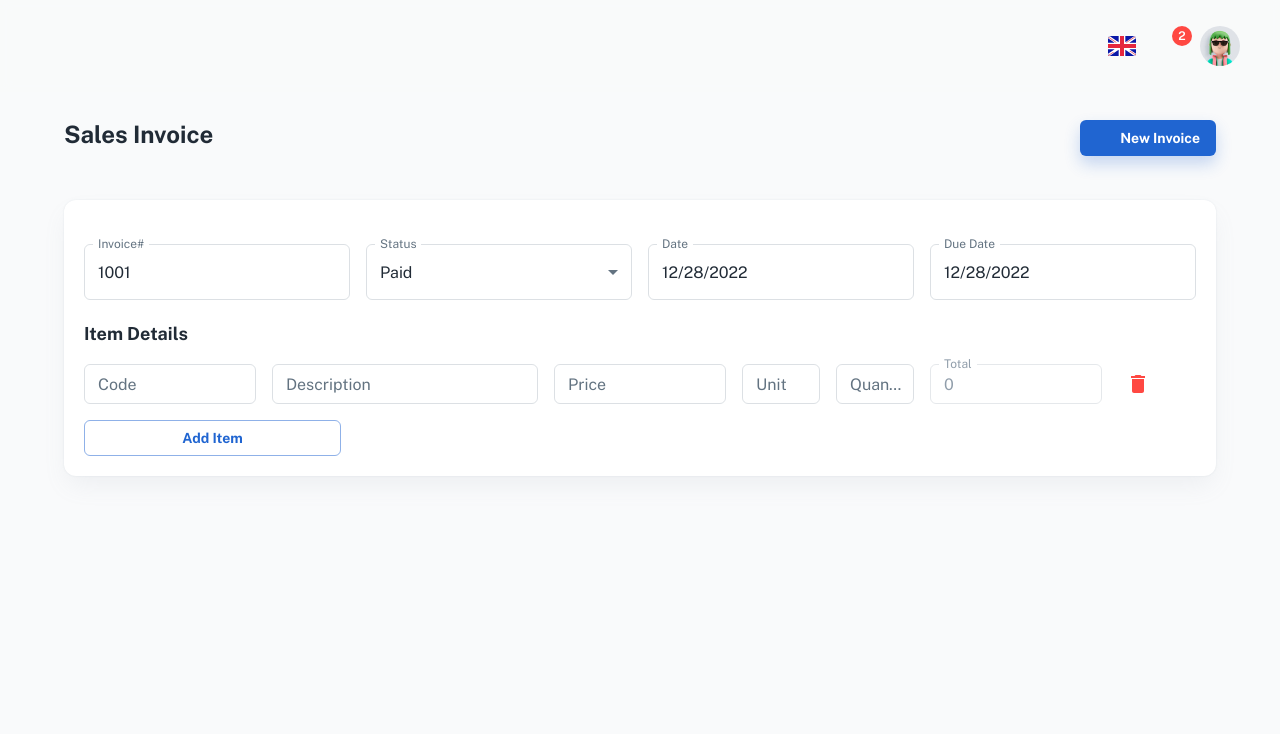
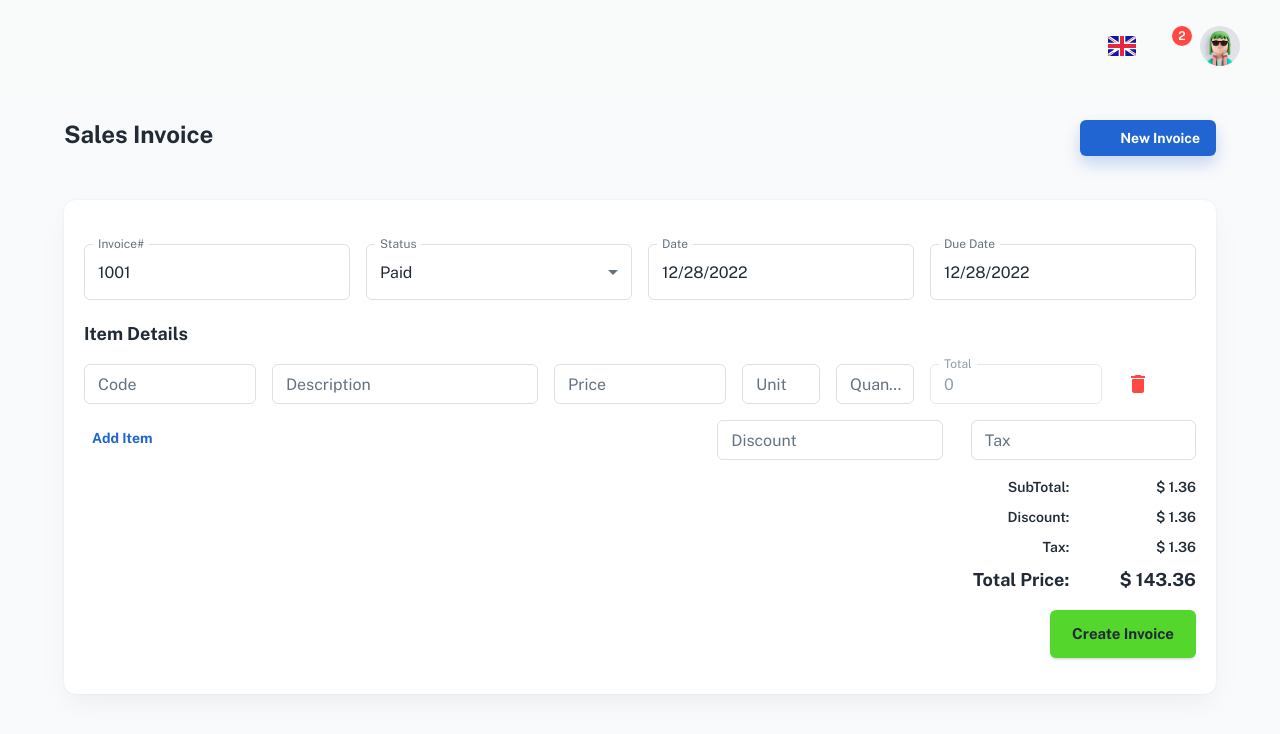
Before and after one commit to Muhsin903125/React_ERP_MUI, a React (Create React App) app: page /dashboard/salesinvoice in a window 1280 px wide. Shown: the top 734 px of the page. Built offline with nearby package versions, Linux system fonts and the light colour scheme; some icons are missing; a web font is replaced by a local one.

Commit message:
Invoice SUbtotal

```diff
--- a/src/pages/Invoice/InvoiceItem.js
+++ b/src/pages/Invoice/InvoiceItem.js
@@ -5,7 +5,7 @@ import {
     Grid,
     TextField,
     FormControl,
-    Box,Stack,
+    Box, Stack,
     ListItem,
     IconButton,
 } from '@mui/material';
@@ -19,68 +19,61 @@ export default function InvoiceItem({ key, codeRef, descRef, unitRef, priceRef,
     // const [itemQty, setQty] = useState(quantity);
 
     return (
-
-        <Grid container spacing={2} mb={2} >
-            <Grid item xs={12} md={2} >
+        <Grid container spacing={2} mb={2}>
+            <Grid item xs={12} md={2}>
                 <TextField size="small"
-                    // value={itemName}
                     inputRef={codeRef}
+                    fullWidth label="Code" name="ItemCode"
                     onChange={onChange}
-                    fullWidth label="Code" name="ItemCode" />
+                />
             </Grid>
-            <Grid item xs={12} md={3} >
+            <Grid item xs={12} md={3}>
                 <TextField size="small"
-                    // value={itemName}
                     inputRef={descRef}
+                    fullWidth label="Description" name="ItemDesc"
                     onChange={onChange}
-                    fullWidth label="Description" name="ItemDesc" />
+                />
             </Grid>
-            <Grid item xs={6} sm={3} md={2} >
+            <Grid item xs={6} sm={3} md={2}>
                 <TextField
                     fullWidth
                     inputRef={priceRef}
-                    //  value={itemPrice}
                     type={'number'}
-                    inputProps={{ inputMode: 'numeric', pattern: '[0-9]*' }}
-                    size="small" label="Price" name="itemPrice" />
+                    inputProps={{ min: "0" }}
+                    size="small" label="Price" name="itemPrice"
+                    onChange={onChange}
+                />
             </Grid>
-            <Grid item xs={6} sm={3} md={1} >
+            <Grid item xs={6} sm={3} md={1}>
                 <TextField
                     type={'number'}
                     fullWidth
                     inputRef={unitRef}
-                    //   value={itemQty}
-                    inputProps={{ inputMode: 'numeric', pattern: '[0-9]*' }} size="small" label="Unit" name="ItemUnit" />
+                    inputProps={{ min: "0" }}
+                    size="small" label="Unit" name="ItemUnit"
+                    onChange={onChange}
+                />
             </Grid>
-            <Grid item xs={6} sm={3} md={1} >
+            <Grid item xs={6} sm={3} md={1}>
                 <TextField
                     type={'number'}
                     fullWidth
                     inputRef={qtyRef}
-                    //   value={itemQty}
-                    inputProps={{ inputMode: 'numeric', pattern: '[0-9]*' }} size="small" label="Quantity" name="itemQty" />
+                    inputProps={{ min: "0" }}
+                    size="small" label="Quantity" name="itemQty"
+                    onChange={onChange}
+                />
             </Grid>
-            <Grid item xs={6} sm={3} md={2} >
+            <Grid item xs={6} sm={3} md={2}>
                 <TextField disabled fullWidth value={0.00} size="small" label="Total" name="itemTotal" />
             </Grid>
-            <Grid item xs={6} sm={3} md={1} >
-                <FormControl fullWidth>
-                <Stack direction="row" spacing={1}>
-                    {/* <IconButton aria-label="delete">
-                        <CheckCircle color="primary"/>
-                    </IconButton>  */}
-                    <IconButton aria-label="delete" onClick={removeItem}>
-                        <Delete color="error"/>
-                    </IconButton>
-                    </Stack>
-                    {/* <Button variant="outlined" color='error'                         onClick={removeItem}
-
-                        endIcon={<Iconify icon="ic:round-delete-forever" size="large" />} >
-
-                        </Button> */}
-                </FormControl>
+            <Grid item xs={6} sm={3} md={1}>
+                <IconButton aria-label="delete" onClick={removeItem}>
+                    <Delete color="error" />
+                </IconButton>
             </Grid>
         </Grid>
 
+
     );
 }
--- a/src/pages/Invoice/SalesInvoice.js
+++ b/src/pages/Invoice/SalesInvoice.js
@@ -31,6 +31,7 @@ import Iconify from '../../components/iconify';
 import DateSelector from '../../components/DateSelector';
 import Dropdownlist from '../../components/DropdownList';
 import InvoiceItem from './InvoiceItem';
+import SubTotalSec from './SubTotalSec';
 
 // ----------------------------------------------------------------------
 
@@ -183,11 +184,13 @@ export default function SalesInvoice() {
             ))}
 
 
-            <Grid container spacing={3.5}  >
-              <Grid item xs={12} md={3} >
-                <Button variant="outlined" fullWidth onClick={addItem}>Add Item</Button>
-              </Grid>
-            </Grid>
+
+            <SubTotalSec addItem={addItem} />
+            <Stack direction="row"  justifyContent="flex-end" mb={2} mt={2}>
+              <Button variant="contained" color='success' size='large'>
+                Create Invoice
+              </Button>
+            </Stack>
           </Stack>
         </Card>
       </Container>
--- /dev/null
+++ b/src/pages/Invoice/SubTotalSec.js
@@ -0,0 +1,107 @@
+
+import {
+    Card,
+    Table,
+    Stack,
+    Paper,
+    Avatar,
+    Button,
+    Popover,
+    Checkbox,
+    TableRow,
+    MenuItem,
+    TableBody,
+    TableCell,
+    Container,
+    Typography,
+    IconButton,
+    TableContainer,
+    TablePagination, Grid,
+    TextField,
+    FormControl,
+    ListItemSecondaryAction,
+    ListItem,
+    List,
+    Divider,
+    Input,
+} from '@mui/material';
+
+export default function SubTotalSec({addItem}) {
+    return (<>
+        <Grid container spacing={3.5} direction="row">
+            <Grid item xs={12} md={4}>
+                <Button   onClick={addItem}>Add Item</Button>
+            </Grid>
+
+            <Grid item container md={8} spacing={3.5} justifyContent="flex-end">
+                <Grid item xs={6} md={4} >
+                    <TextField
+                        fullWidth
+                        type="number"
+                        inputProps={{ min: "0" }}
+                        size="small"
+                        label="Discount"
+                        name="Discount"
+                    />
+                </Grid>
+                <Grid item xs={6} md={4}>
+                    <TextField
+                        fullWidth
+                        type="number"
+                        inputProps={{ min: "0" }}
+                        size="small"
+                        label="Tax"
+                        name="Tax"
+                    />
+                </Grid>
+
+
+            <Grid container md={6} spacing={1} mt={1} align='right' justifyContent="flex-end"  >
+                <Grid item md={8}>
+                    <Typography variant="subtitle2"  >
+                        SubTotal:
+                    </Typography>
+                </Grid>
+                <Grid item md={4}>
+                    <Typography variant="subtitle2"   >
+                        $ 1.36
+                    </Typography>
+                </Grid>
+                <Grid item md={8}>
+                    <Typography variant="subtitle2" >
+                        Discount:
+                    </Typography>
+                </Grid>
+                <Grid item md={4}>
+                    <Typography variant="subtitle2"   >
+                        $ 1.36
+                    </Typography>
+                </Grid>
+                <Grid item md={8}>
+                    <Typography variant="subtitle2"  >
+                        Tax:
+                    </Typography>
+                </Grid>
+                <Grid item md={4}>
+                    <Typography variant="subtitle2"  >
+                        $ 1.36
+                    </Typography>
+                </Grid>
+                <Grid item md={8}>
+                    <Typography variant="h6"  >
+                        Total Price:
+                    </Typography>
+                </Grid>
+                <Grid item md={4}>
+                    <Typography variant="h6"  >
+                        $ 143.36
+                    </Typography>
+                </Grid>
+
+
+            </Grid>
+            </Grid>
+            </Grid>
+         </>
+    );
+}
```
Lines whose indentation alone changed are shown as unchanged.
